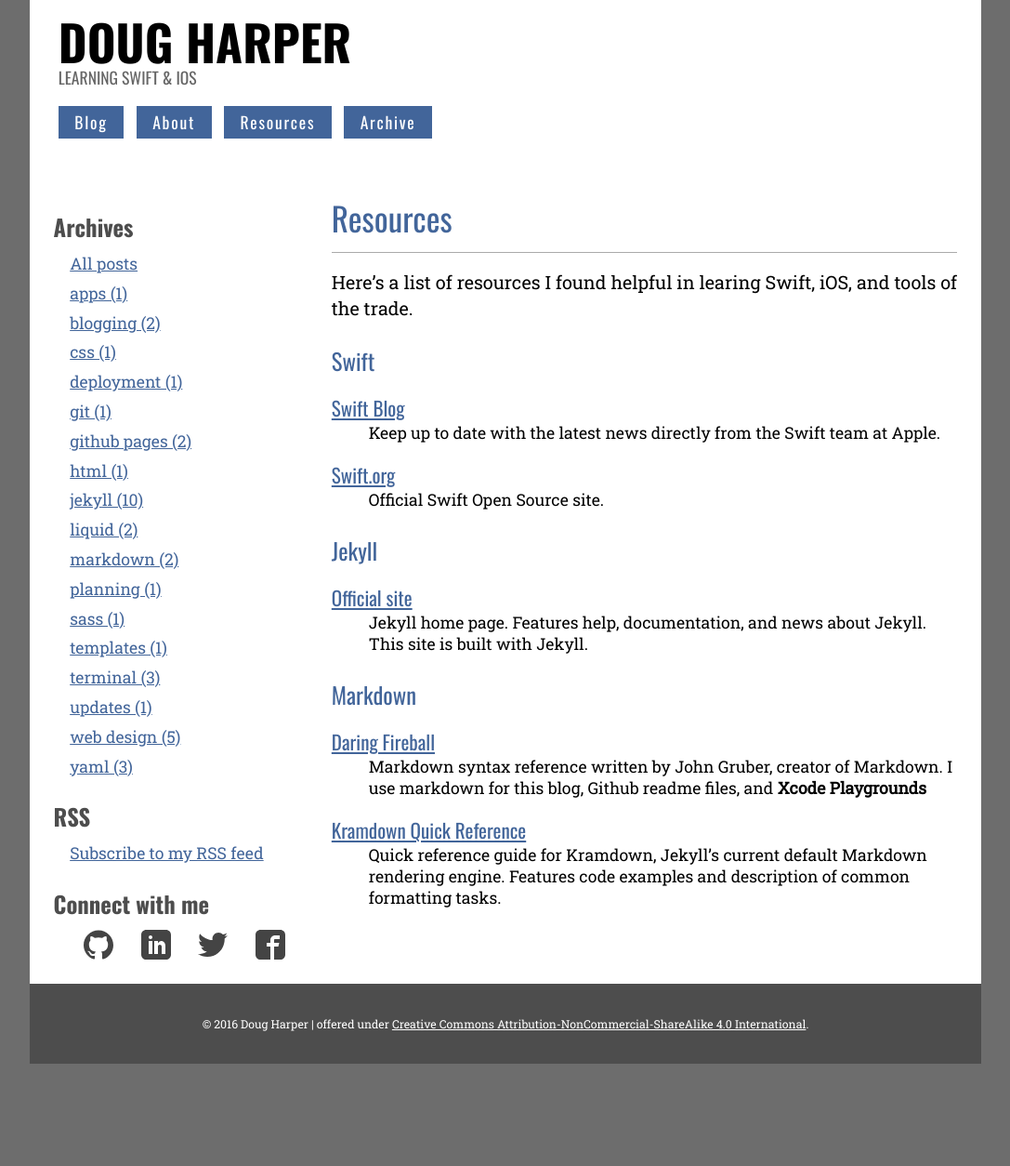
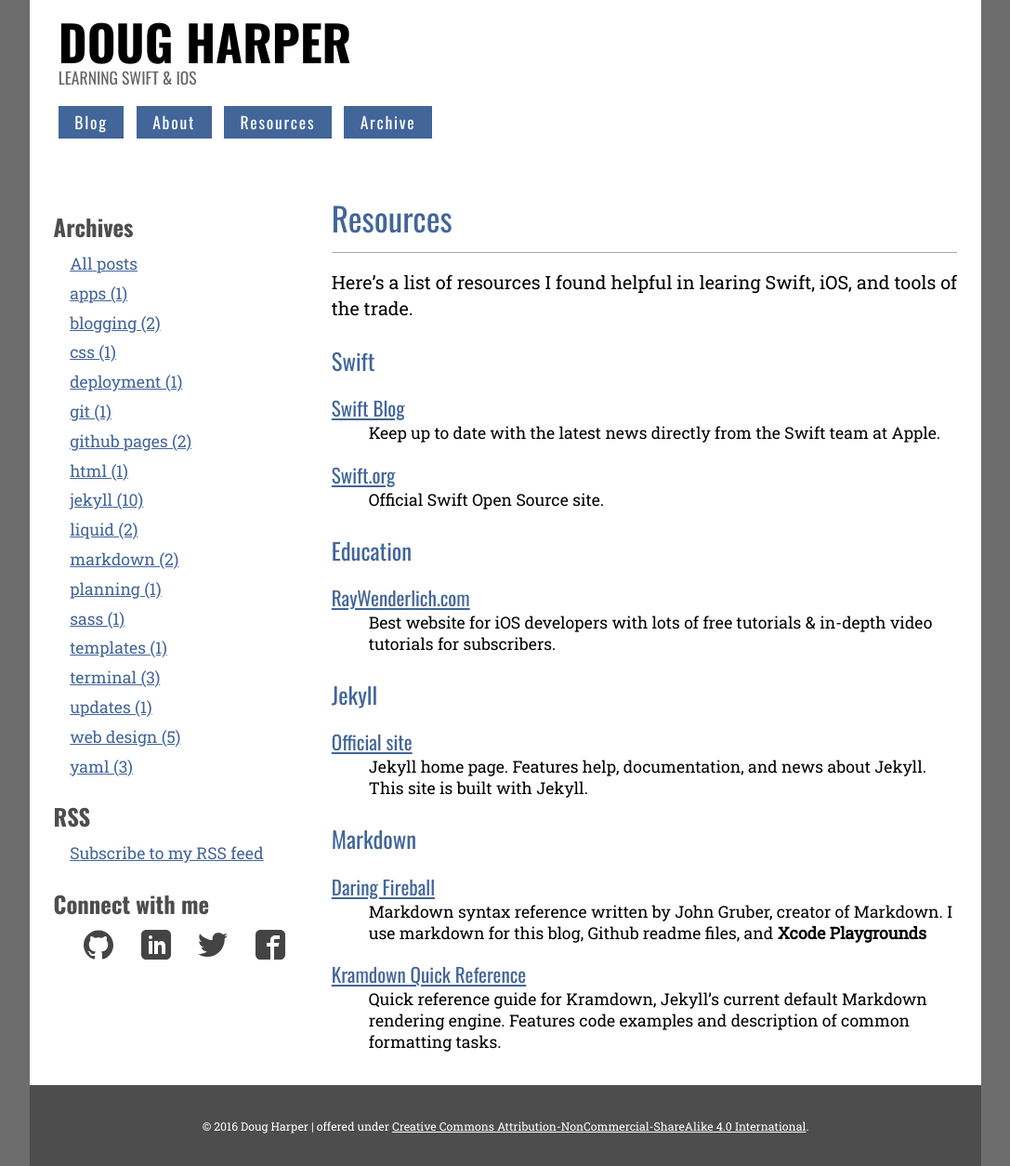
Before and after one commit to endodoug/endodoug.github.io, a Jekyll site: the page built from resources.md, in a window 1280 px wide. Shown: the whole page at 93% size, without its empty margins (96-1183 px from the left). Built offline with Jekyll 4.4.1, drawn with Linux system fonts in a browser that asks for light colours; before the commit the page ends 1144 px from its top, so only the background shows below that.

Commit message:
Update resources.md
Added an Education section & christen it with RW.com

```diff
--- a/resources.md
+++ b/resources.md
@@ -13,6 +13,11 @@
 [Swift.org](https://swift.org "Swift.org")
 : Official Swift Open Source site.
 
+### Education
+
+[RayWenderlich.com](http://www.raywenderlich.com "Ray Wenderlich.com")
+: Best website for iOS developers with lots of free tutorials & in-depth video tutorials for subscribers.
+
 ### Jekyll
 
 [Official site](http://jekyllrb.com/ "Official Jekyll site")
```
